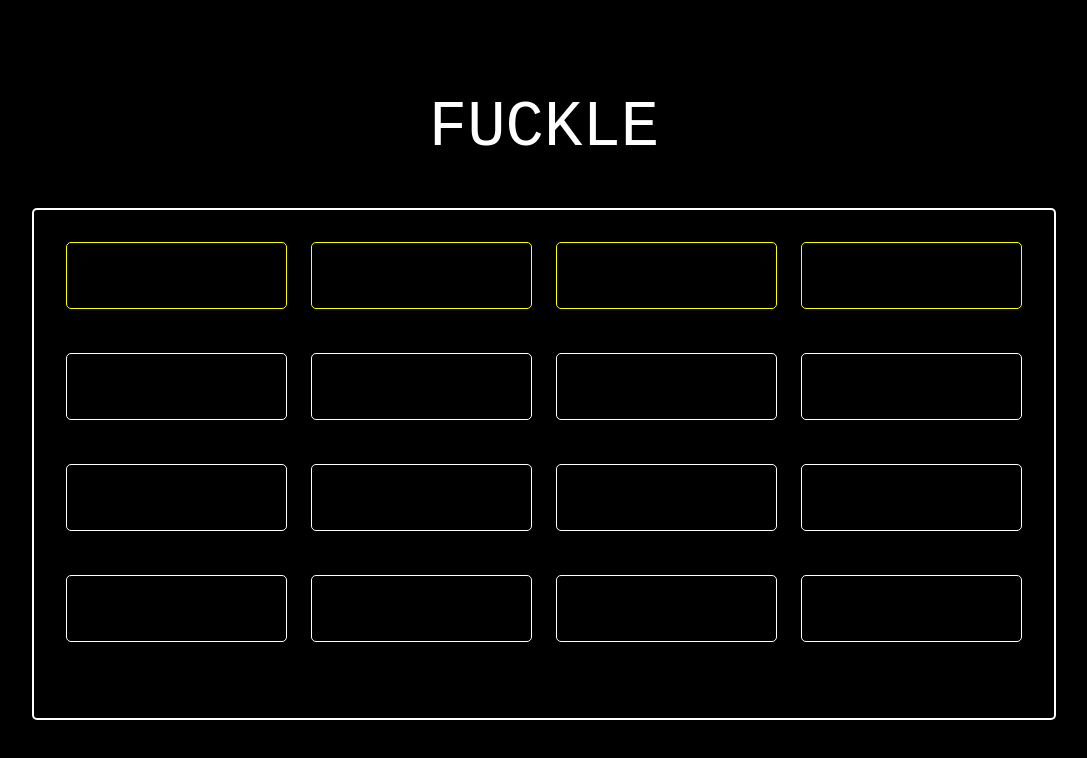
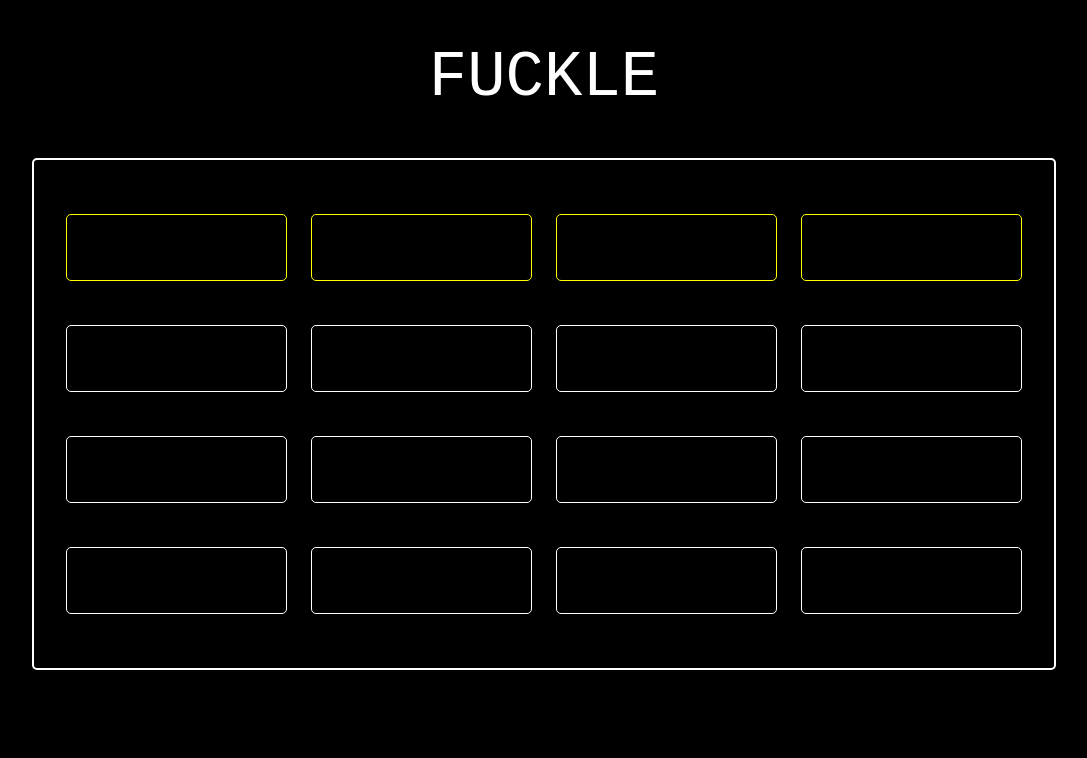
Before and after one commit to SeanLaTour/fuckle, a Gatsby site: page / in a window 1280 px wide. Shown: the whole page, without its empty margins (96-1183 px from the left). Built offline with nearby package versions, Linux system fonts and the light colour scheme; Gatsby itself is replaced by a stand-in of ours.

Commit message:
layout stuff

```diff
--- a/src/components/home.tsx
+++ b/src/components/home.tsx
@@ -182,7 +182,7 @@ const Home: React.FC<HomeProps> = (props) => {
         backgroundColor={"#000"}
       >
         <Text
-          marginTop={"-200px"}
+          marginTop={"-300px"}
           fontFamily={"monospace"}
           fontSize={"4rem"}
           marginBottom={"2rem"}
--- a/src/components/text_line.tsx
+++ b/src/components/text_line.tsx
@@ -14,6 +14,7 @@ const TextLine: React.FC<TextLineProps> = (props) => {
       justifyContent={"space-evenly"}
       display={"flex"}
       flexDirection={"row"}
+      alignItems={"center"}
     >
       <Text
         fontFamily={"monospace"}
```
